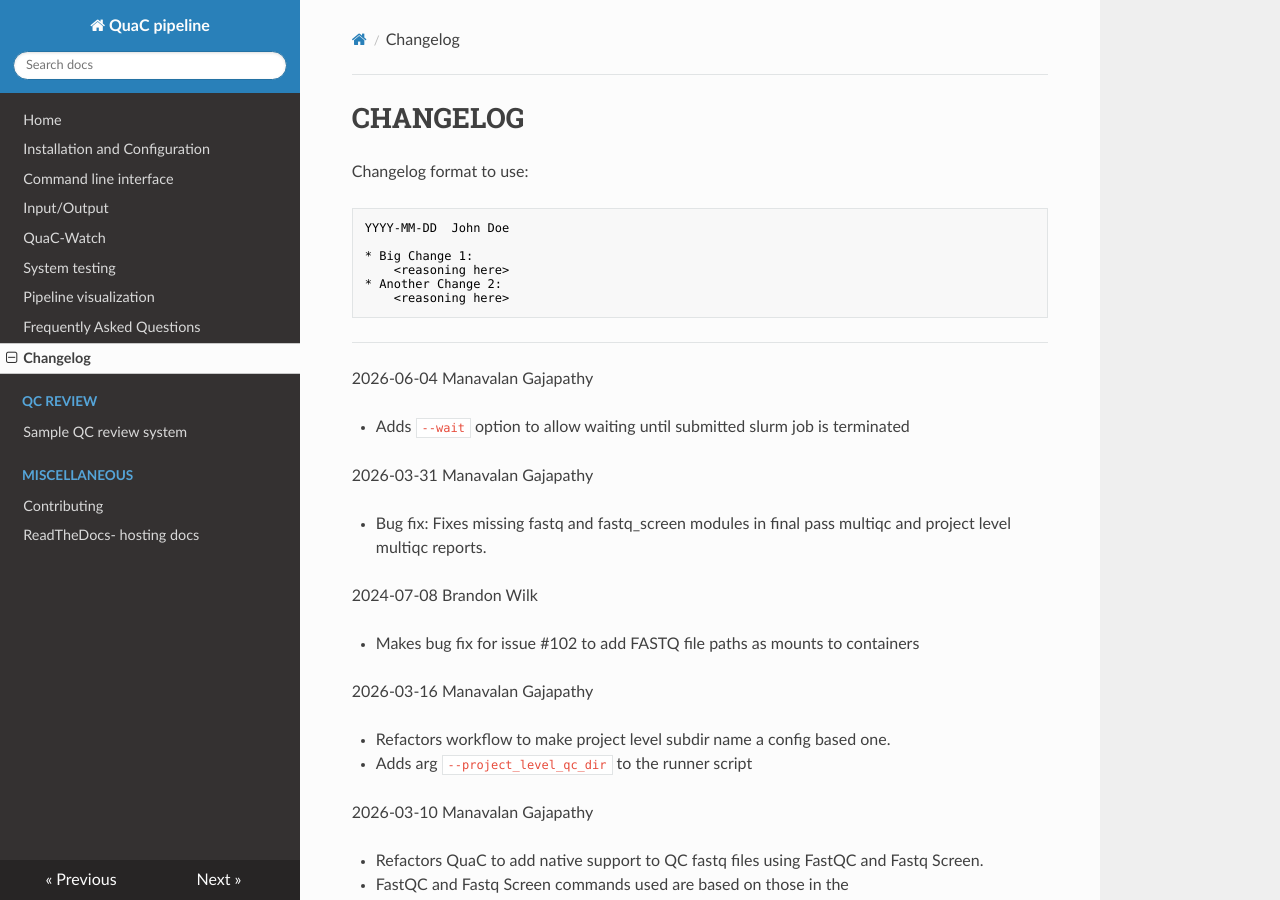
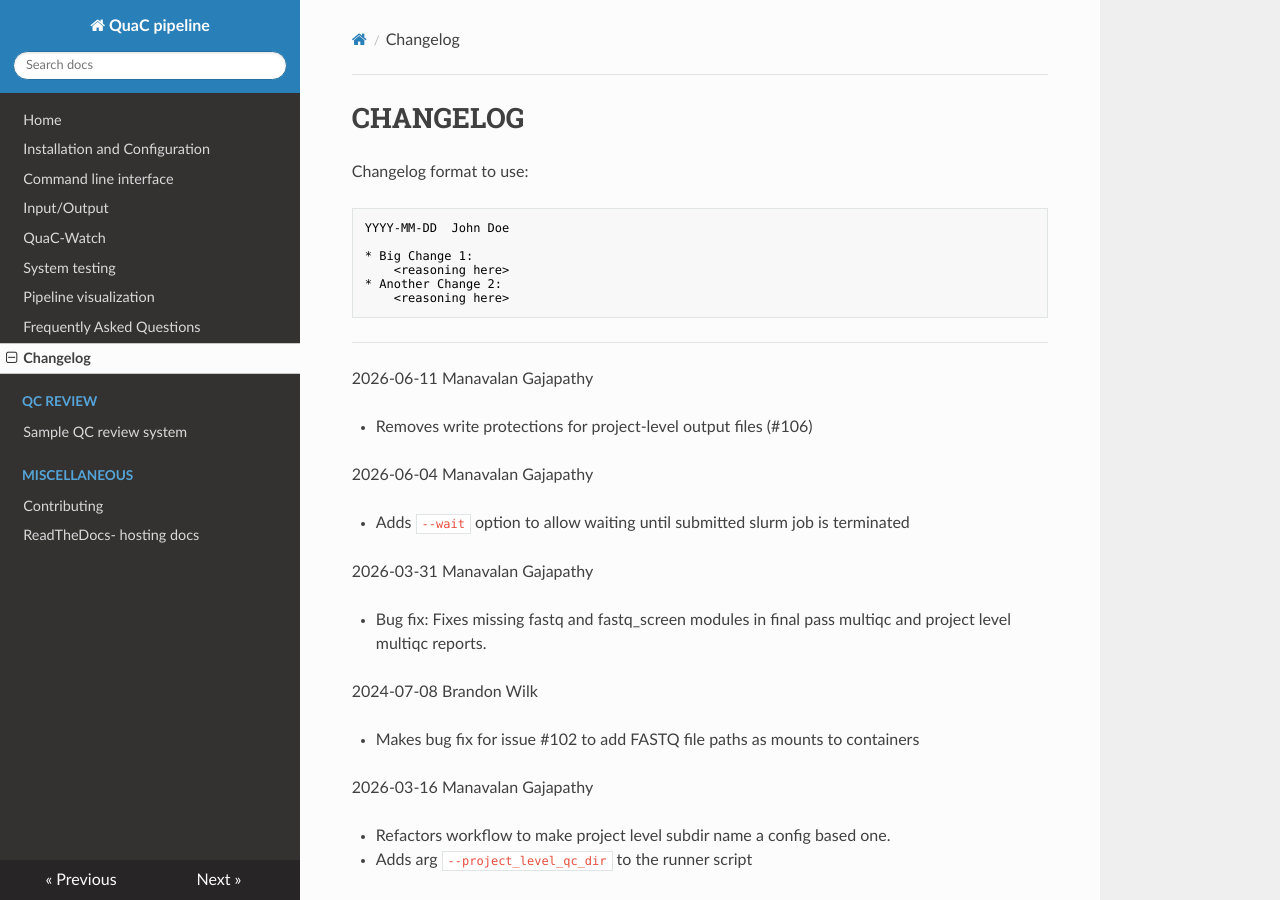
Before and after one commit to uab-cgds-worthey/quac, an MkDocs documentation site: the page built from docs/Changelog.md, in a window 1280 px wide and 900 px high. Built offline with MkDocs 1.6.1, drawn with Linux system fonts in a browser that asks for light colours; nearby versions of some CDN libraries.

Commit message:
updates changelog

````diff
--- a/docs/Changelog.md
+++ b/docs/Changelog.md
@@ -12,6 +12,10 @@ YYYY-MM-DD  John Doe
 ```
 
 ---
+
+2026-06-11 Manavalan Gajapathy
+
+* Removes write protections for project-level output files (#106)
 
 2026-06-04 Manavalan Gajapathy
 
````
